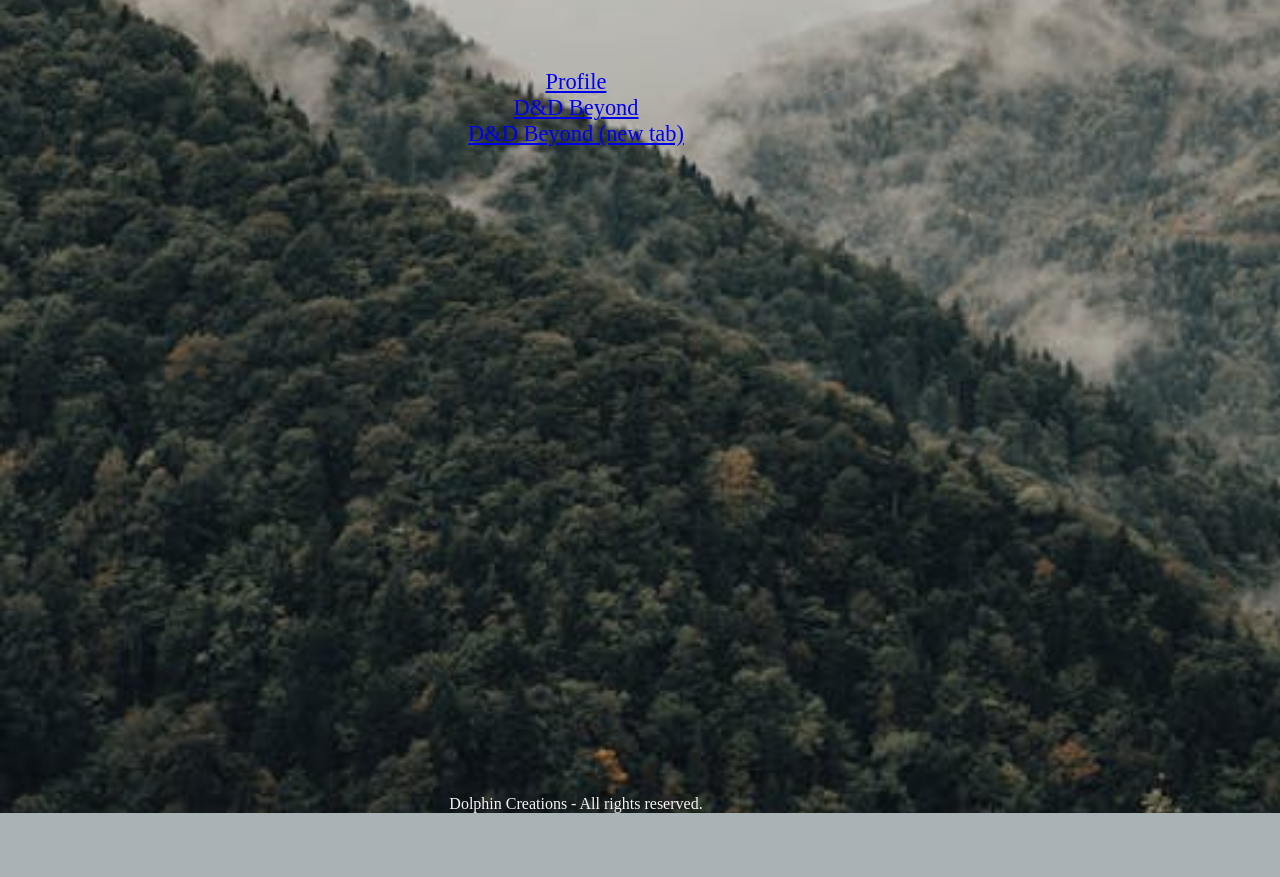
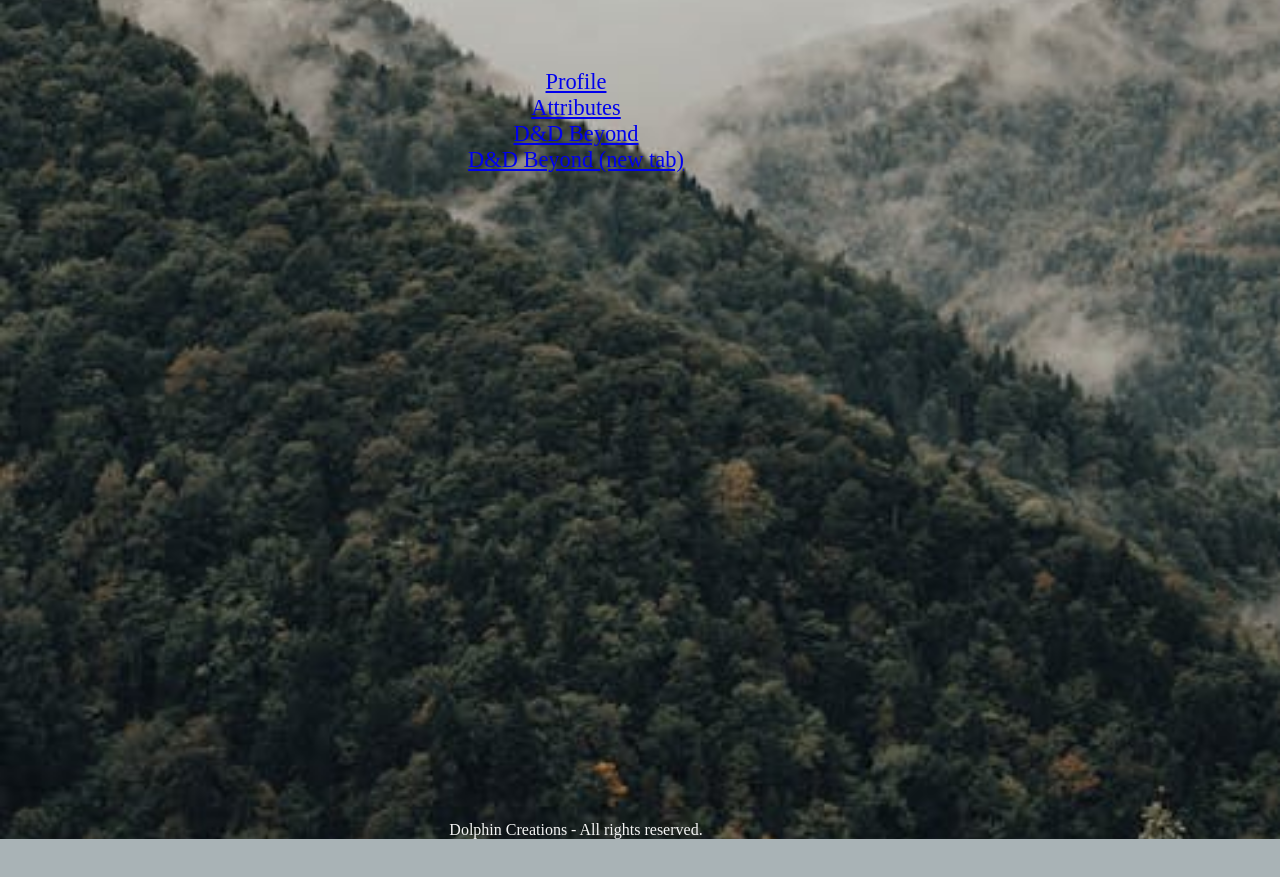
Before and after one commit to DevDolphin7/Moverus-Cabayer, a plain HTML site: page index.html in a window 1280 px wide. Shown: the part 1562-2439 px from the top of the page. Drawn offline with Linux system fonts and the light colour scheme.

Commit message:
Minor improvements to links at bottom of page

```diff
--- a/index.html
+++ b/index.html
@@ -54,7 +54,7 @@
         </article>
 
         <article>
-          <h2>Attributes</h2>
+          <h2 id="attributes">Attributes</h2>
           <br />
 
           <p>
@@ -95,6 +95,7 @@
         </article>
         <nav>
           <a href="#profile">Profile</a><br />
+          <a href="#attributes">Attributes</a><br />
           <a href="https://www.dndbeyond.com/">D&D Beyond</a><br />
           <a href="https://www.dndbeyond.com/" target="_blank"
             >D&D Beyond (new tab)</a
```
